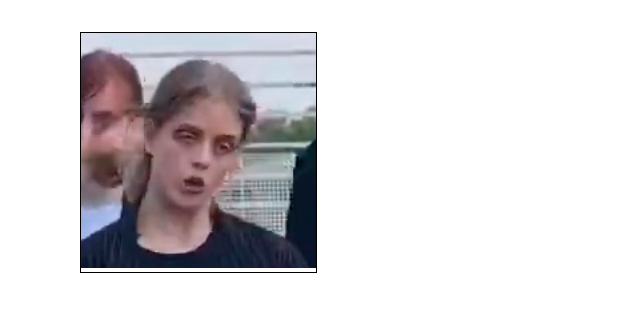
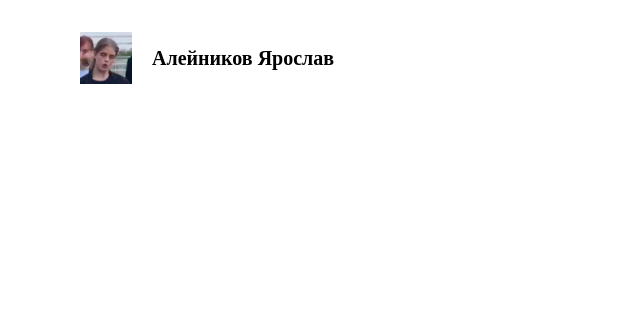
Before and after one commit to MsH753/visitCard, a React (Create React App) app in the folder card/: page / in a window 1280 px wide. Shown: the top 312 px of the page, without its empty margins (0-640 px from the left). Built offline with nearby package versions, Linux system fonts and the light colour scheme.

Commit message:
IhateVers

```diff
--- a/card/src/component/Header.js
+++ b/card/src/component/Header.js
@@ -11,26 +11,44 @@ const Title = styled.div`
 `;
 const Wrapper = styled.div`
   display: flex;
-  align-items: center;
+  align-content: center;
+
   justify-content: space-between;
   padding: 32px 80px;
 
 `;
-const meImage = styled.div`
+const MeImage = styled.div`
     display: flex;
+
+
+    height: 52px;
+
+
+
+
 `
 const NameImg = styled.div`
-    border: 1px solid black;
+    display: flex;
+    padding-left: 20px;
+    font-family: 'Gilroy';
+    font-style: normal;
+    font-weight: 700;
+    font-size: 20px;
+    line-height: 18px;
+
+    align-items: center;
+
 `;
 
 
 const Header = () => {
   return (
     <Wrapper>
-        <meImage>
-            <NameImg><img  src={meHeader}/></NameImg>
+        <MeImage>
+            <img  src={meHeader}/>
+            <NameImg>Алейников Ярослав</NameImg>
 
-        </meImage>
+        </MeImage>
 
 
    </Wrapper>
```
